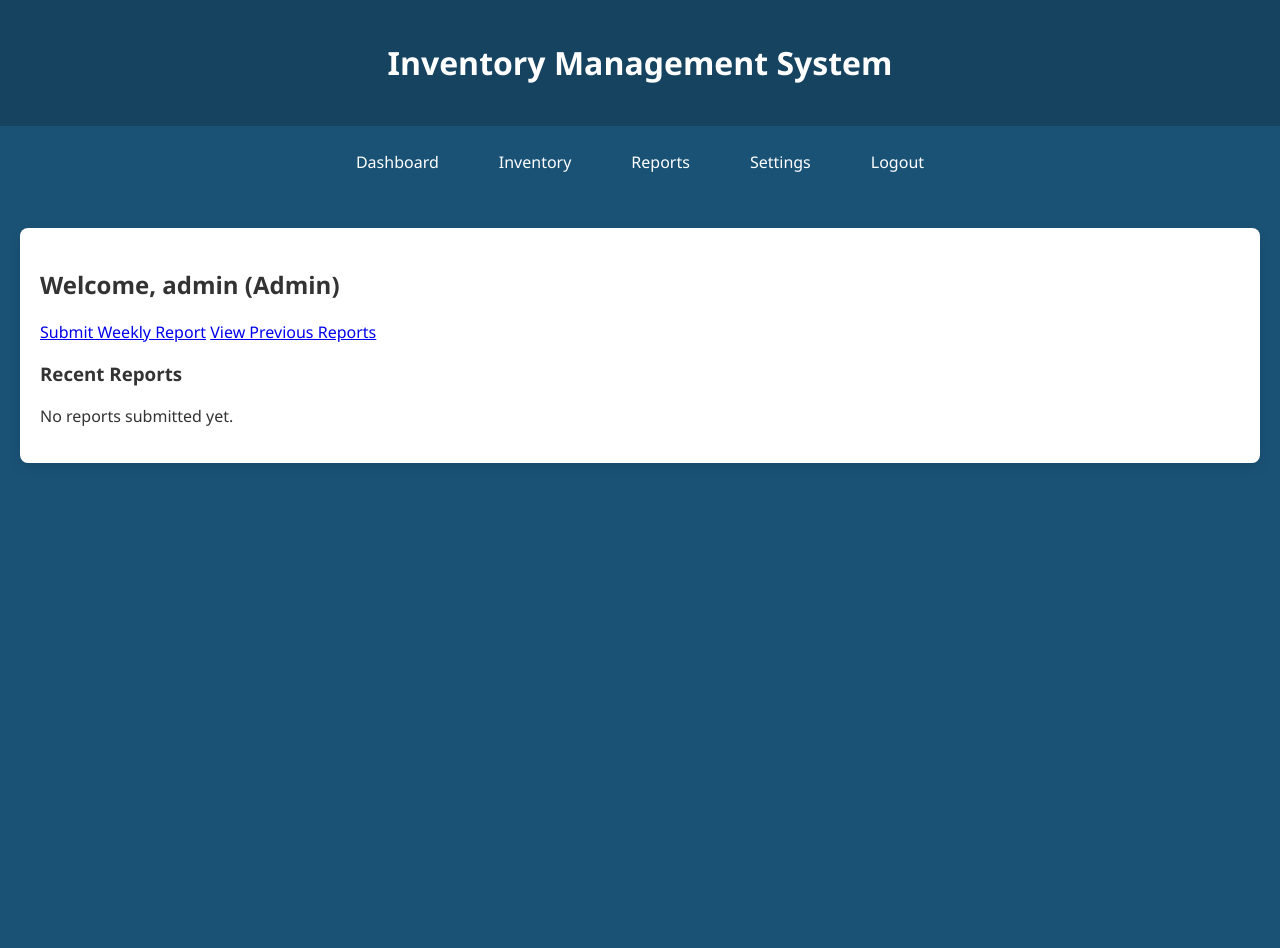
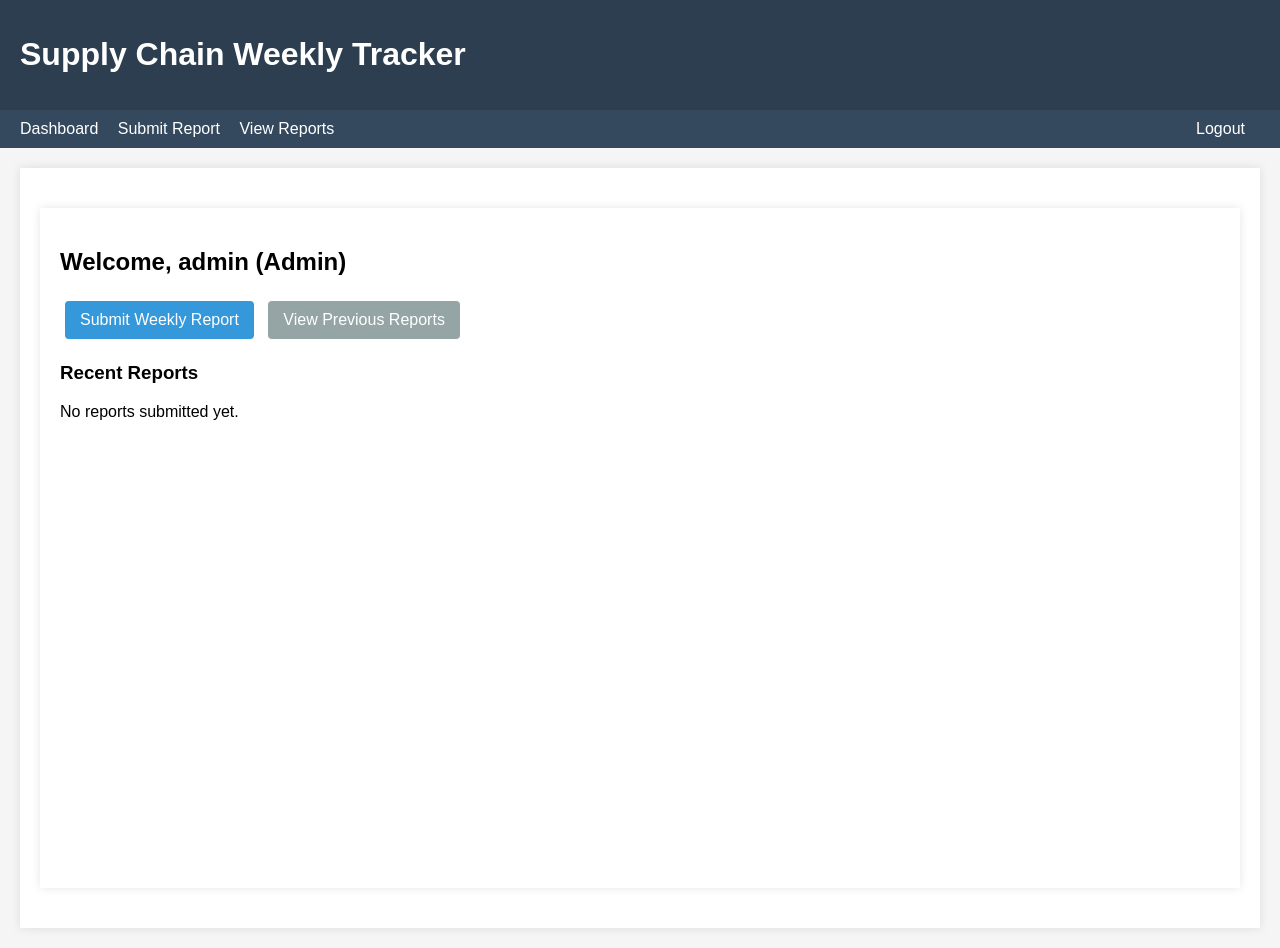
Before and after one commit to Keegan2024/My-inventory, a Flask app: page /dashboard in a window 1280 px wide. Before the commit the page ends 463 px from the top, so only its background shows below. Run offline with Flask 3, Linux system fonts and the light colour scheme; the visitor is signed in with stand-in values (Sample User, id 1).

Commit message:
Update base.html

```diff
--- a/templates/base.html
+++ b/templates/base.html
@@ -1,62 +1,56 @@
 <!DOCTYPE html>
 <html>
 <head>
-    <title>{% block title %}Inventory System{% endblock %}</title>
+    <title>Supply Chain System - {% block title %}{% endblock %}</title>
     <style>
-        body {
-            font-family: 'Segoe UI', Tahoma, Geneva, Verdana, sans-serif;
-            background-color: #1a5276;
-            margin: 0;
-            padding: 0;
-            color: white;
-        }
-        .header {
-            background-color: #154360;
-            padding: 20px;
-            text-align: center;
-            box-shadow: 0 2px 10px rgba(0, 0, 0, 0.2);
-        }
-        .nav-container {
-            display: flex;
-            justify-content: center;
-            background-color: #1a5276;
-            padding: 15px 0;
-        }
-        .nav-link {
-            color: white;
-            text-decoration: none;
-            padding: 10px 20px;
-            margin: 0 10px;
-            border-radius: 4px;
-            transition: background-color 0.3s;
-        }
-        .nav-link:hover {
-            background-color: #21618c;
-        }
-        .content {
-            max-width: 1200px;
-            margin: 30px auto;
-            padding: 20px;
-            background-color: white;
-            border-radius: 8px;
-            color: #333;
-            box-shadow: 0 4px 12px rgba(0, 0, 0, 0.1);
-        }
+        body { font-family: Arial, sans-serif; margin: 0; padding: 0; background-color: #f5f5f5; }
+        .header { background-color: #2c3e50; color: white; padding: 15px 20px; }
+        .nav { background-color: #34495e; padding: 10px 20px; }
+        .nav a { color: white; text-decoration: none; margin-right: 15px; }
+        .nav a:hover { text-decoration: underline; }
+        .content { padding: 20px; max-width: 1200px; margin: 20px auto; background: white; min-height: 80vh; box-shadow: 0 0 10px rgba(0,0,0,0.1); }
+
+        .btn { display: inline-block; padding: 10px 15px; text-decoration: none; border-radius: 4px; margin: 5px; }
+        .btn-primary { background: #3498db; color: white; }
+        .btn-secondary { background: #95a5a6; color: white; }
+        .btn-submit { background: #2ecc71; color: white; padding: 10px 20px; border: none; cursor: pointer; }
+
+        .table { width: 100%; border-collapse: collapse; margin: 15px 0; }
+        .table th, .table td { border: 1px solid #ddd; padding: 8px; text-align: left; }
+        .table th { background-color: #f2f2f2; }
+
+        .form-section { margin-bottom: 30px; padding-bottom: 20px; border-bottom: 1px solid #eee; }
+        .form-group { margin-bottom: 15px; }
+        .form-group label { display: block; margin-bottom: 5px; font-weight: bold; }
+        .form-group input { padding: 8px; width: 100%; max-width: 300px; box-sizing: border-box; border: 1px solid #ddd; border-radius: 4px; }
+
+        .summary-grid { display: grid; grid-template-columns: repeat(4, 1fr); gap: 15px; margin: 20px 0; }
+        .summary-item { background: #f9f9f9; padding: 10px; border-radius: 4px; }
+        .summary-label { font-weight: bold; display: block; }
+        .summary-value { font-size: 1.2em; }
+
+        .report-week { margin-bottom: 30px; }
     </style>
 </head>
 <body>
     <div class="header">
-        <h1>Inventory Management System</h1>
+        <h1>Supply Chain Weekly Tracker</h1>
     </div>
-
-    <div class="nav-container">
-        <a href="{{ url_for('dashboard') }}" class="nav-link">Dashboard</a>
-        <a href="{{ url_for('inventory') }}" class="nav-link">Inventory</a>
-        <a href="{{ url_for('reports') }}" class="nav-link">Reports</a>
-        <a href="{{ url_for('settings') }}" class="nav-link">Settings</a>
-        <a href="{{ url_for('logout') }}" class="nav-link">Logout</a>
+    <div class="nav">
+        <a href="{{ url_for('dashboard') }}">Dashboard</a>
+        <a href="{{ url_for('submit_report') }}">Submit Report</a>
+        <a href="{{ url_for('view_reports') }}">View Reports</a>
+        <a href="{{ url_for('logout') }}" style="float: right;">Logout</a>
     </div>
-
-    {% block content %}{% endblock %}
+    <div class="content">
+        {% with messages = get_flashed_messages(with_categories=true) %}
+            {% if messages %}
+                {% for category, message in messages %}
+                    <div class="alert alert-{{ category }}">{{ message }}</div>
+                {% endfor %}
+            {% endif %}
+        {% endwith %}
+        {% block content %}{% endblock %}
+    </div>
 </body>
 </html>
```
